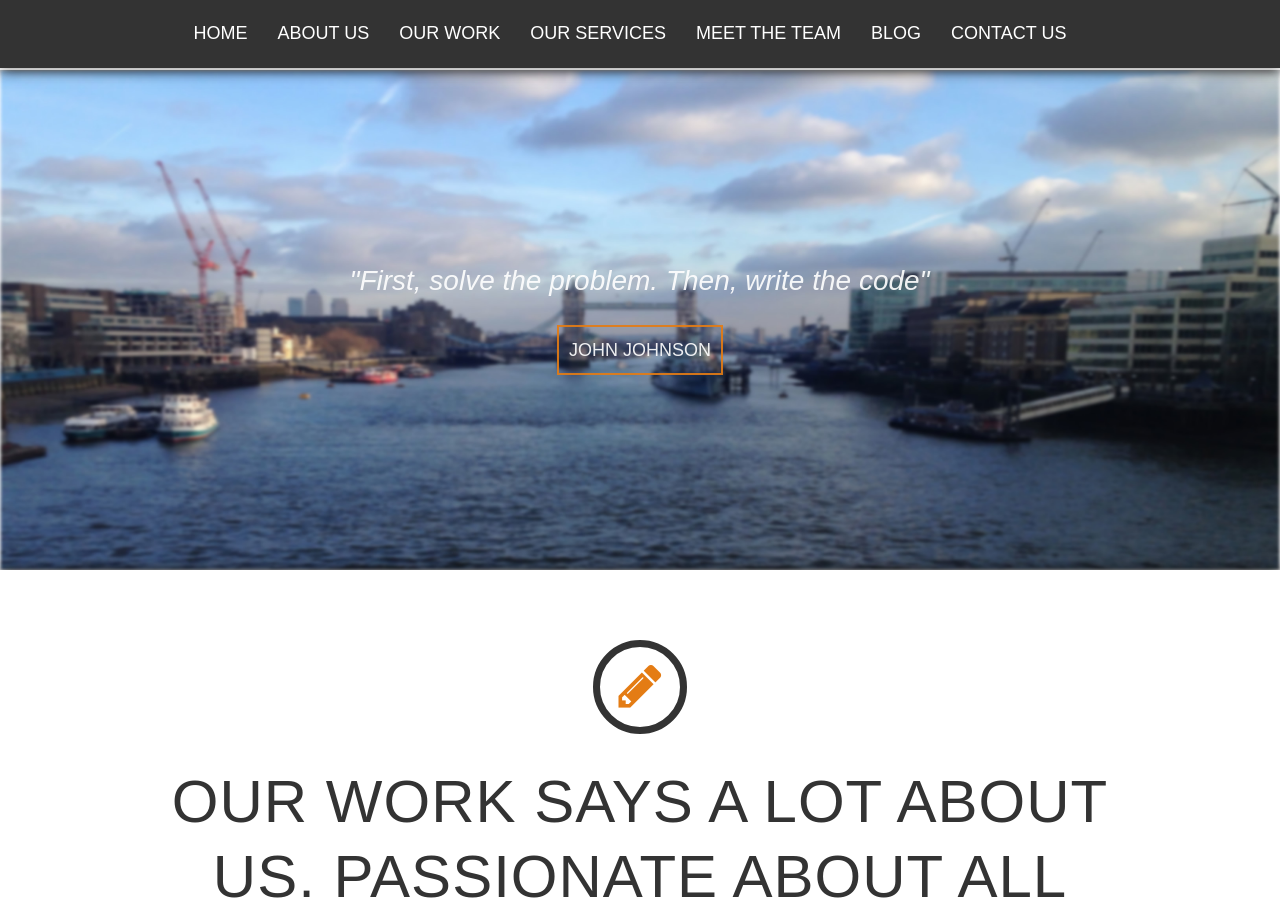
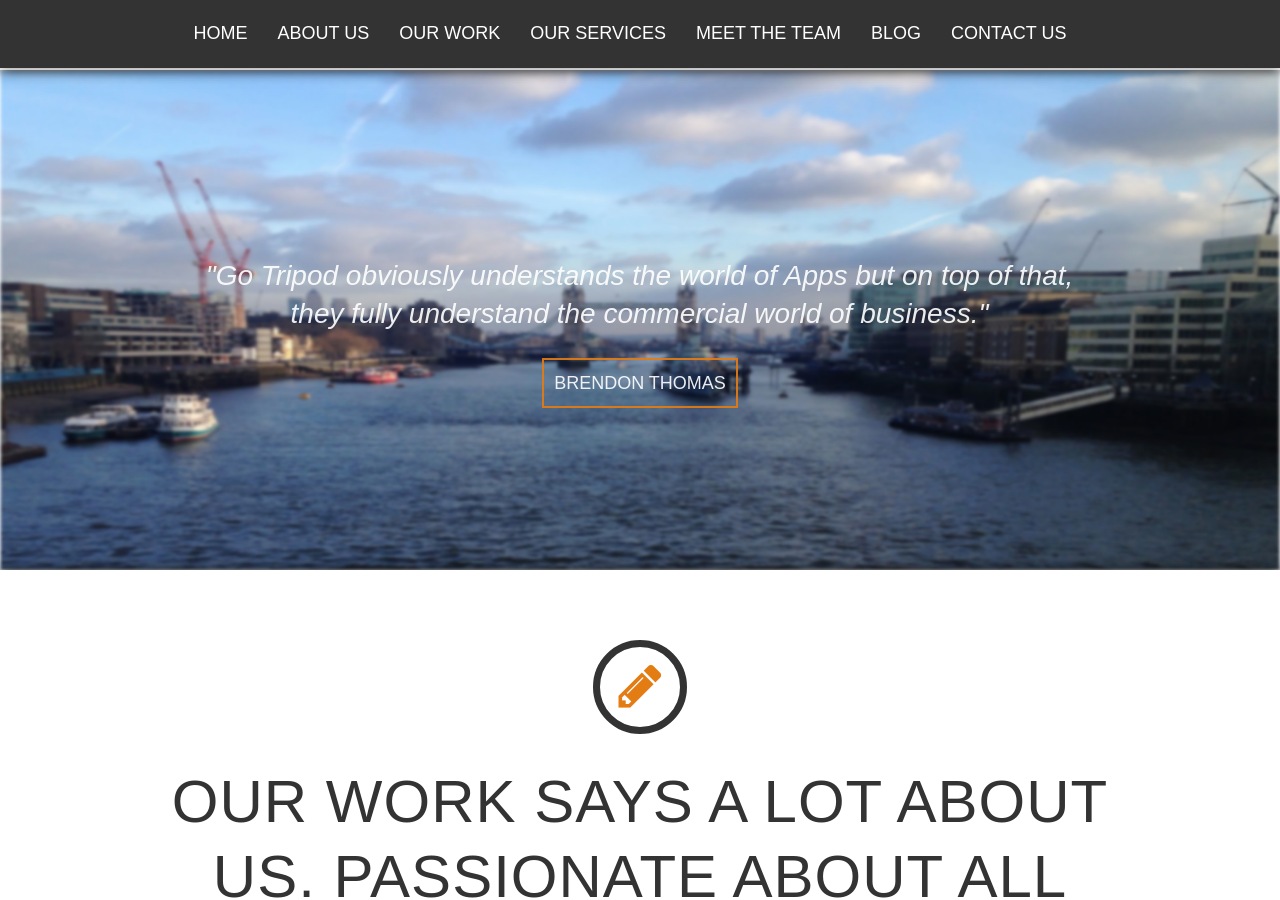
Before and after one commit to gotripod/gotripod.github.io, a Jekyll site: the page built from index.html, in a window 1280 px wide and 900 px high, scrolled down 1801 px. Built offline with Jekyll 4.4.1, drawn with Linux system fonts in a browser that asks for light colours; nearby versions of some CDN libraries; some web fonts are replaced; Markdown is read by kramdown in place of the engine named in the settings.

Commit message:
Updated quote

```diff
--- a/_includes/quotes-one.html
+++ b/_includes/quotes-one.html
@@ -17,8 +17,8 @@
 				        <cite>Edward V. Berard</cite>
 				    </li>
                   <li>
-					    <blockquote>"First, solve the problem. Then, write the code"</blockquote>
-					    <cite>John Johnson</cite>
+					    <blockquote>"Go Tripod obviously understands the world of Apps but on top of that, they fully understand the commercial world of business."</blockquote>
+					    <cite>Brendon Thomas</cite>
 					</li>
                  <li>
 				    	<blockquote>"Don't design for everyone. It's impossible. All you end up doing is designing something that makes everyone unhappy."</blockquote>
```
